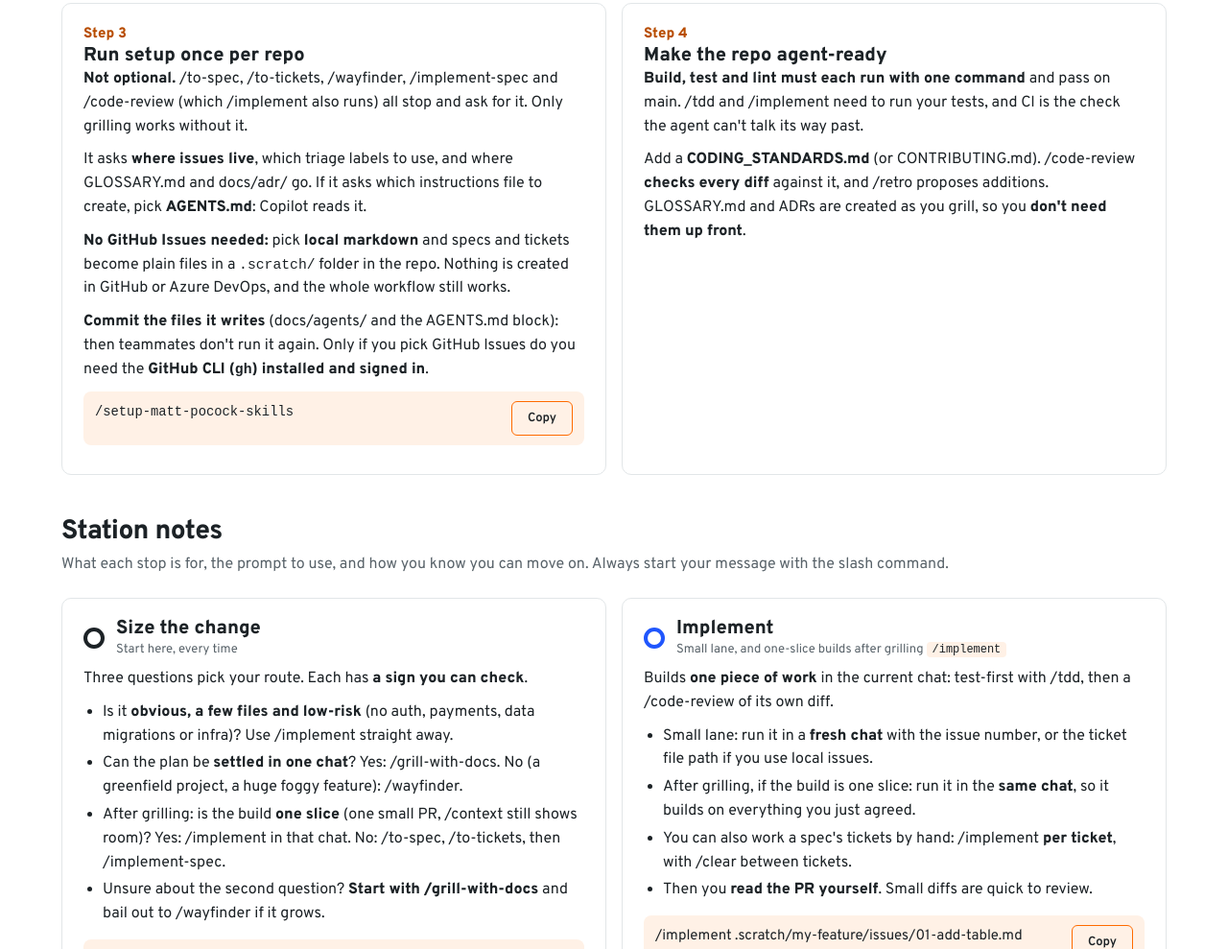
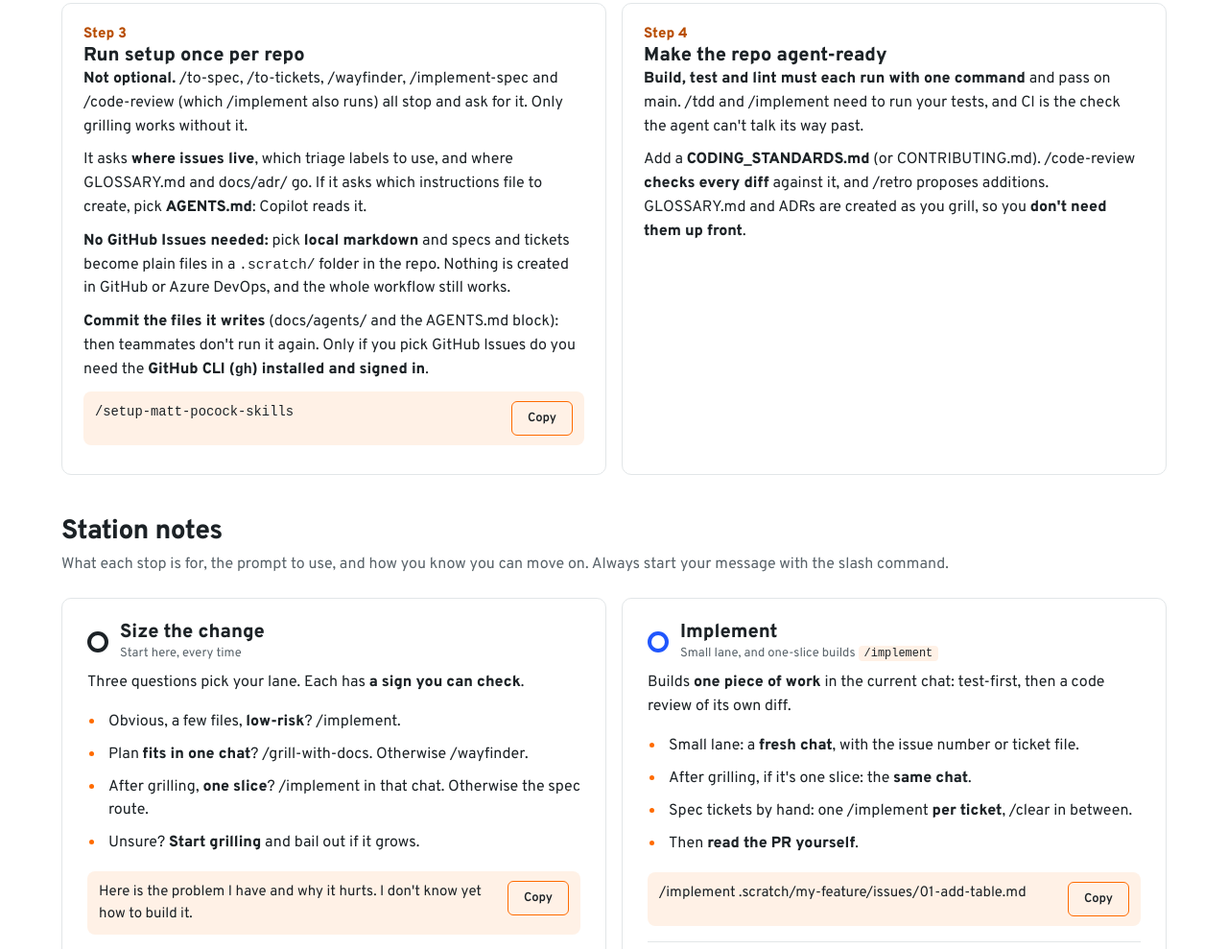
Before and after one commit to KonradZwl/skills-usage-map, a plain HTML site: page index.html in a window 1280 px wide. Shown: the part 1811-2800 px from the top of the page at 96% size. Drawn offline with Linux system fonts and the light colour scheme; a web font is replaced by a local one.

Commit message:
Update index.html

```diff
--- a/index.html
+++ b/index.html
@@ -611,6 +611,18 @@
         transition: none
       }
     }
+    #cards .card { padding: 24px 26px }
+    #cards .what { margin: 0 0 16px }
+    #cards .card ul { margin: 0 0 18px; padding-left: 18px }
+    #cards .card li { margin: 0 0 10px; padding-left: 4px; line-height: 1.5 }
+    #cards .card li::marker { color: var(--route) }
+    #cards .card li ul { margin: 8px 0 0; padding-left: 16px }
+    #cards .card li li { margin: 0 0 6px; color: var(--muted) }
+    #cards .card li li::marker { content: "– " }
+    #cards .say { margin-bottom: 16px }
+    .meta { border-top: 1px solid var(--line); padding-top: 12px; display: grid; gap: 6px }
+    .meta .done { margin: 0; display: grid; grid-template-columns: 8.5em minmax(0, 1fr); gap: 8px }
+    @media(max-width:600px) { .meta .done { grid-template-columns: minmax(0, 1fr); gap: 0 } #cards .card { padding: 20px 18px } }
   </style>
 </head>
 
@@ -810,8 +822,8 @@
             </tr>
             <tr>
               <td><code>/pr</code></td>
-              <td>Writing a PR body, including its one-way or two-way door</td>
-              <td>The agent</td>
+              <td>Opening a PR: writes the description and its one-way or two-way door label</td>
+              <td>The agent (type it if the label is missing)</td>
             </tr>
             <tr>
               <td><code>/retro</code></td>
@@ -863,75 +875,75 @@
       const cards = [
         {
           id: 'size', c: 'var(--ink)', n: 'Size the change', cmd: '', skill: 'Start here, every time',
-          what: 'Three questions pick your route. Each has **a sign you can check**.',
-          pts: ['Is it **obvious, a few files and low-risk** (no auth, payments, data migrations or infra)? Use /implement straight away.', 'Can the plan be **settled in one chat**? Yes: /grill-with-docs. No (a greenfield project, a huge foggy feature): /wayfinder.', 'After grilling: is the build **one slice** (one small PR, /context still shows room)? Yes: /implement in that chat. No: /to-spec, /to-tickets, then /implement-spec.', 'Unsure about the second question? **Start with /grill-with-docs** and bail out to /wayfinder if it grows.'],
+          what: 'Three questions pick your lane. Each has **a sign you can check**.',
+          pts: ['Obvious, a few files, **low-risk**? /implement.', 'Plan **fits in one chat**? /grill-with-docs. Otherwise /wayfinder.', 'After grilling, **one slice**? /implement in that chat. Otherwise the spec route.', 'Unsure? **Start grilling** and bail out if it grows.'],
           say: 'Here is the problem I have and why it hurts. I don\'t know yet how to build it.',
-          who: 'You. It is a judgement call, not a skill.',
+          who: 'You. It\'s a judgement call, not a skill.',
           done: 'You know which lane you are in.'
         },
         {
-          id: 'implement', c: 'var(--brown)', n: 'Implement', cmd: '/implement', skill: 'Small lane, and one-slice builds after grilling',
-          what: 'Builds **one piece of work** in the current chat: test-first with /tdd, then a /code-review of its own diff.',
-          pts: ['Small lane: run it in a **fresh chat** with the issue number, or the ticket file path if you use local issues.', 'After grilling, if the build is one slice: run it in the **same chat**, so it builds on everything you just agreed.', 'You can also work a spec\'s tickets by hand: /implement **per ticket**, with /clear between tickets.', 'Then you **read the PR yourself**. Small diffs are quick to review.'],
+          id: 'implement', c: 'var(--brown)', n: 'Implement', cmd: '/implement', skill: 'Small lane, and one-slice builds',
+          what: 'Builds **one piece of work** in the current chat: test-first, then a code review of its own diff.',
+          pts: ['Small lane: a **fresh chat**, with the issue number or ticket file.', 'After grilling, if it\'s one slice: the **same chat**.', 'Spec tickets by hand: one /implement **per ticket**, /clear in between.', 'Then **read the PR yourself**.'],
           say: '/implement .scratch/my-feature/issues/01-add-table.md',
           who: 'You. It calls /tdd and /code-review itself.',
           done: 'Code review is clean and you have read the PR.'
         },
         {
           id: 'grill', c: 'var(--route)', n: 'Grill with docs', cmd: '/grill-with-docs', skill: 'Medium lane',
-          what: 'An interview in rounds until you and the agent **share a language**. The terms you settle become **tables, modules and the data model**.',
-          pts: ['Explain **the why** (the problem, the friction), not the what. It leaves room for better solutions.', 'Each round is a numbered list of questions, each with a recommended answer. Answer per number; **"yes" accepts the recommendation**.', 'Settled terms go into **GLOSSARY.md** straight away. Watch for clashes, such as "component" vs React components.', 'An ADR (in docs/adr/) is only for a decision that is hard to reverse, surprising without context and a real trade-off: **all three**. Read existing ADRs before changing mature code (Chesterton\'s fence).', 'Stuck on a name? Ask for a **scenario test**: real sentences scored against each candidate name.', 'You drive: narrow to **one question at a time** for the crux, widen to batches after. Log side discoveries as backlog issues.', 'Keep grilling, spec and tickets in **one chat**. **Don\'t /clear or /compact** until after /to-tickets.'],
+          what: 'An interview in rounds until you and the agent **share a language**. Those terms become your tables and modules.',
+          pts: ['Explain **the why** (the problem, the friction), not the what.', 'Answer each numbered question. **"Yes"** accepts the recommended answer.', 'Settled terms go into **GLOSSARY.md**. Watch for clashes, like "component" vs React.', 'Write an **ADR** only if a decision is hard to reverse, surprising and a real trade-off: all three.', 'Stuck on a name? Ask for a **scenario test**.', 'For the crux, ask for **one question at a time**. Widen again after.', 'Keep grilling, spec and tickets in **one chat**. No /clear or /compact until after /to-tickets.'],
           say: 'For now, let\'s just focus on this question. Ask me one question at a time until I say otherwise.',
           who: 'You. The agent can\'t start it on its own.',
-          done: 'No open questions remain and you confirm you share an understanding. Then ask: is the build one slice?'
+          done: 'No open questions remain. Then ask: is the build one slice?'
         },
         {
           id: 'wayfinder', c: 'var(--lane)', n: 'Wayfinder', cmd: '/wayfinder', skill: 'Large lane',
-          what: 'Planning for an effort **too big to plan in one session**. It charts a map issue on your tracker made of decision tickets, then resolves them one per session.',
-          pts: ['The slowest, most demanding flow. **Never use it for a well-scoped feature**.', 'First session: name the **destination** (usually a spec) and chart the map. It **builds nothing**.', 'Ticket types: grilling and prototype (with you), research (agent alone), task (manual work that unblocks a decision).', 'Each ticket is sized to one fresh session of **about 100k tokens**. Each later session: run /wayfinder with the map and resolve one ticket. Research tickets can run in parallel.', 'If charting shows the way is already clear, you don\'t need a map: **go back to the medium lane**.', 'When no tickets remain, continue with /to-spec and /to-tickets.'],
+          what: 'Planning for an effort **too big for one chat**: a map of decision tickets, resolved one per session.',
+          pts: ['Slow and demanding: **never for a well-scoped feature**.', 'Session 1 names the destination and charts the map. It **builds nothing**.', 'Tickets: grilling and prototypes with you, research by the agent, manual tasks.', 'Each later session resolves **one ticket** (about 100k tokens).', 'Way already clear? **Go back to the medium lane**.', 'No tickets left? Continue with /to-spec and /to-tickets.'],
           say: '/wayfinder Here is the loose idea and why we need it.',
           who: 'You, up front or when grilling shows the work is bigger.',
-          done: 'The map has no open tickets: nothing is left to decide before building.'
+          done: 'The map has no open tickets.'
         },
         {
-          id: 'proto', c: 'var(--route)', n: 'Prototype', cmd: '/prototype', skill: 'Optional, during grilling or Wayfinder',
-          what: '**Throwaway code that answers one question**. Use it only when the question is how something should look or behave.',
-          pts: ['UI question: several very different variants on one route, switchable from a bar at the bottom.', 'Logic question: a single HTML file that walks a state model through tricky cases.', '**A variant you hate** tells the agent as much as one you love. Pick one, then iterate on it.', 'Afterwards the prototype lives on a **throwaway branch**, linked from the issue. Main keeps only the decision.', 'The agent can run it in a background sub-agent while you keep grilling.'],
+          id: 'proto', c: 'var(--route)', n: 'Prototype', cmd: '/prototype', skill: 'Optional, during grilling',
+          what: '**Throwaway code that answers one question**: how should it look or behave?',
+          pts: ['UI: several very different variants, switchable on one page.', 'Logic: one HTML file that walks a state model through tricky cases.', '**A variant you hate** teaches as much as one you love.', 'It lives on a **throwaway branch**. Only the decision goes to main.'],
           say: 'Prototype a few different editing surfaces so I can feel the trade-offs.',
-          who: 'You or the agent. The agent may suggest it mid-grill.',
+          who: 'You or the agent. It can run in the background while you keep grilling.',
           done: 'You can point at the screen and say: build exactly this.'
         },
         {
-          id: 'spec', c: 'var(--route)', n: 'Spec + tickets', cmd: '/to-spec, then /to-tickets', skill: 'Only when the build is more than one slice',
-          what: 'The spec is the **destination**; tickets are the **session-sized legs**. Together they leave the implementer almost no decisions.',
-          pts: ['/to-spec doesn\'t interview you; it writes up what you discussed. It does ask you to **confirm where the feature will be tested**.', 'The spec holds the problem, user stories, implementation and testing decisions, and what is out of scope. It goes on your tracker labelled ready-for-agent.', '/to-tickets cuts **thin vertical slices** (each through every layer, each fitting one fresh chat inside the smart zone), prefactoring first, each listing what blocks it.', 'It shows you the breakdown and **waits for your approval** before publishing.'],
+          id: 'spec', c: 'var(--route)', n: 'Spec + tickets', cmd: '/to-spec, then /to-tickets', skill: 'When the build is more than one slice',
+          what: 'The spec is the **destination**. Tickets are the **session-sized legs**.',
+          pts: ['/to-spec writes up what you discussed. It asks you to **confirm where to test**.', 'The spec covers the problem, user stories, decisions and what\'s out of scope.', '/to-tickets cuts **thin vertical slices**, each fitting one fresh chat.', 'It **waits for your approval** before publishing.'],
           say: '/to-spec',
-          who: 'You invoke both, in the same chat as the grilling.',
-          done: 'The spec issue and its ticket sub-issues exist, and you approved the breakdown.'
+          who: 'You, both in the same chat as the grilling.',
+          done: 'The spec and its tickets exist, and you approved the breakdown.'
         },
         {
           id: 'impl', c: 'var(--muted)', n: 'Compact, then implement spec', cmd: '/compact, then /implement-spec', skill: 'Runs unattended',
-          what: 'The plan now lives in the spec and tickets, so you can **safely shrink the chat**. Then let it run unattended.',
-          pts: ['/compact (or /clear and point it at the spec issue): back to a small context, where the agent works best.', '/implement-spec builds on one integration branch: **a fresh sub-agent per ticket**, each in its own git worktree, test-first with /tdd, in parallel where the blocking allows.', 'When every ticket is done it **runs /code-review once** (your standards, plus "does it match the spec?") and fixes the findings.', 'In Copilot, **try it on a small spec first**. If tickets run one at a time instead of in parallel, use /implement per ticket instead.', '**Walk away**, but come back if: a second broad review starts after the fix round (tell it to check only the fixed findings, then stop), two tickets edit the same file or pick different names for one thing, or blocked tickets never start (tell it to track merged tickets itself).'],
+          what: 'The plan now lives in the spec, so you can **safely shrink the chat** and let it run.',
+          pts: ['Each ticket gets a **fresh sub-agent** and its own git worktree, in parallel where possible.', 'At the end it runs **/code-review once** and fixes the findings.', 'In Copilot, **try a small spec first**. No parallel tickets? Use /implement per ticket.', ['**Walk away**, but come back if:', ['a second broad review starts: tell it to check only the fixes', 'two tickets edit the same file or name one thing differently', 'blocked tickets never start: tell it to track merged tickets itself']]],
           say: '/implement-spec .scratch/my-feature/spec.md',
-          who: 'You compact and invoke it. It starts the sub-agents, /tdd and /code-review itself.',
+          who: 'You. It starts the sub-agents, /tdd and /code-review itself.',
           done: 'A PR with the code-review fixes applied.'
         },
         {
           id: 'review', c: 'var(--route)', n: 'Human review + QA', cmd: 'Plain prompt, no skill', skill: 'You lead',
           what: 'Review **the system that wrote the code**, not just the code. Then try the feature yourself.',
-          pts: ['For a big PR you want to read, ask for **stacked diffs**. There is no skill for this; it is a plain prompt.', 'A two-way door is easy to revert. A **one-way door is hard to undo**: migrations, external services, security. The terms come from the /pr skill.', 'Two-way doors first, one one-way door last. **Hide the feature behind a flag** and switch it on in the last PR.', '**Always read the one-way door yourself**. You don\'t have to read every line of the rest.', 'Comment, **with your reason**, on every pattern you dislike. /retro turns those into rules.', 'The agent\'s own tests and /code-review aren\'t independent checks. **CI passing** and your own test run in the app are. Do both before merging.'],
+          pts: ['No PR yet? Say **"open a PR"**. The agent writes it with /pr and labels it a one-way or two-way door.', 'Big PR? Ask for **stacked diffs**: two-way doors (easy to revert) first, the one-way door last, behind a flag.', '**Always read the one-way door yourself**. Skim the rest.', 'Comment **with your reason** on patterns you dislike. /retro turns them into rules.', '**CI and your own test run** are the independent checks, not the agent\'s tests.'],
           say: 'Break this into stacked diffs: reviewable two-way doors ending in one one-way door. Estimate lines per PR.',
-          who: 'You. Copilot\'s built-in /review is a different tool from /code-review.',
+          who: 'You. Copilot\'s built-in /review is a different tool.',
           done: 'You have tested it, read the one-way door, and merged.'
         },
         {
           id: 'retro', c: 'var(--route)', n: 'Retro', cmd: '/retro', skill: 'You lead',
-          what: 'Look back over the sessions and your review comments, then **improve the agent\'s environment** so the next run goes better.',
-          pts: ['Run it in the chat it is looking back on, **before you clear**. For older Copilot CLI sessions, point it at ~/.copilot/session-state/.', 'Ask it to pull in your **PR review comments** too (it uses the GitHub CLI, gh).', 'You get improvements ranked by severity: navigation, automated checks, coding standards, steering files, tool cost, missing information. **It only proposes**; nothing changes until you pick.', 'Mechanical rules (a banned API, a syntax pattern) become **lint rules or CI checks**. Judgement calls go in **CODING_STANDARDS.md**. Keep copilot-instructions.md short.', 'Drop any suggestion you **can\'t trace to a real moment** in the session. Raise the rest as issues: most go back through the small lane.'],
+          what: 'Look back at the sessions and your review comments, then **improve the agent\'s environment**.',
+          pts: ['Run it **after your PR review** and **before you clear** the chat.', 'It suggests fixes ranked by severity. **It only proposes**; nothing changes until you pick.', 'Mechanical rules become **lint or CI checks**. Judgement calls go in CODING_STANDARDS.md.', 'Drop anything you **can\'t trace to a real moment**. Turn the rest into issues.'],
           say: '/retro Look at all the agent sessions that ran for this and pull in my review comments.',
           who: 'You, after a build that was harder than it should have been.',
-          done: 'Every finding you kept is an issue, and the next run starts from a better baseline.'
+          done: 'Every finding you kept is an issue.'
         }
       ];
       const fmt = s => esc(s).replace(/\*\*(.+?)\*\*/g, '<b>$1</b>');
@@ -940,10 +952,10 @@
       host.innerHTML = cards.map(k => `<article class="card" id="${k.id}" style="--c:${k.c}">
 <div class="head"><span class="dot"></span><div><h3>${esc(k.n)}</h3><div class="skill">${esc(k.skill)}${k.cmd ? ` <code class="cmd">${esc(k.cmd)}</code>` : ''}</div></div></div>
 <p class="what">${fmt(k.what)}</p>
-<ul>${k.pts.map(p => `<li>${fmt(p)}</li>`).join('')}</ul>
+<ul>${k.pts.map(p => Array.isArray(p) ? `<li>${fmt(p[0])}<ul>${p[1].map(x => `<li>${fmt(x)}</li>`).join('')}</ul></li>` : `<li>${fmt(p)}</li>`).join('')}</ul>
 <div class="say"><q>${esc(k.say)}</q><button type="button" data-say="${esc(k.say)}">Copy</button></div>
-<p class="done"><b>Who starts it:</b> ${fmt(k.who)}</p>
-<p class="done"><b>Move on when:</b> ${fmt(k.done)}</p></article>`).join('');
+<div class="meta"><p class="done"><b>Who starts it</b> ${fmt(k.who)}</p>
+<p class="done"><b>Move on when</b> ${fmt(k.done)}</p></div></article>`).join('');
       document.addEventListener('click', e => {
         const b = e.target.closest('button[data-say]'); if (!b) return;
         const done = t => { b.textContent = t; setTimeout(() => b.textContent = 'Copy', 1600); };
@@ -1014,7 +1026,7 @@ ${stn('grill', X(1), yM, 'Grill with docs', '/grill-with-docs', 'above')}
 ${stn('proto', X(2), yM, 'Prototype', '/prototype, optional', 'above', true)}
 ${stn('spec', X(3.3), yM, 'Spec + tickets', '/to-spec + /to-tickets', 'above')}
 ${stn('impl', X(4.5), yM, 'Implement spec', '/implement-spec', 'below')}
-${stn('review', X(5.3), yM, 'Human review', 'test, read, merge', 'below')}
+${stn('review', X(5.3), yM, 'Human review', 'open PR, test, merge', 'below')}
 ${stn('retro', X(6), yM, 'Retro', '/retro', 'above')}`;
       };
       const topBtn = document.getElementById('top');
```
